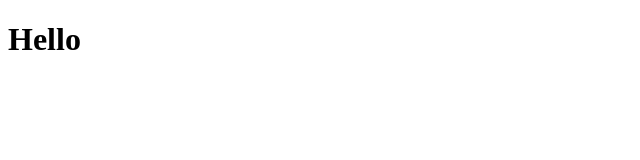
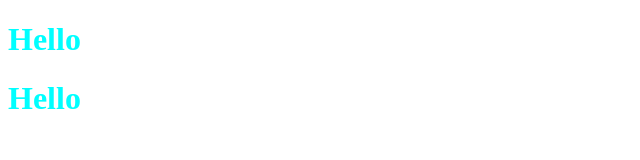
Before and after one commit to mahmudul-hasan-2024/github_test, a plain HTML site: page index.html in a window 1280 px wide. Shown: the whole page, without its empty margins (0-640 px from the left). Drawn offline with Linux system fonts and the light colour scheme.

Commit message:
added style folder

```diff
--- a/index.html
+++ b/index.html
@@ -4,11 +4,12 @@
     <meta charset="UTF-8">
     <meta name="viewport" content="width=device-width, initial-scale=1.0">
     <title>Hello</title>
+    <link rel="stylesheet" href="style_css/style.css">
 </head>
 <body>
     <div>
         <h1>Hello</h1>
+        <h1>Hello</h1>
     </div>
-
 </body>
 </html>
--- /dev/null
+++ b/style_css/style.css
@@ -0,0 +1,3 @@
+h1{
+    color: aqua;
+}
```
